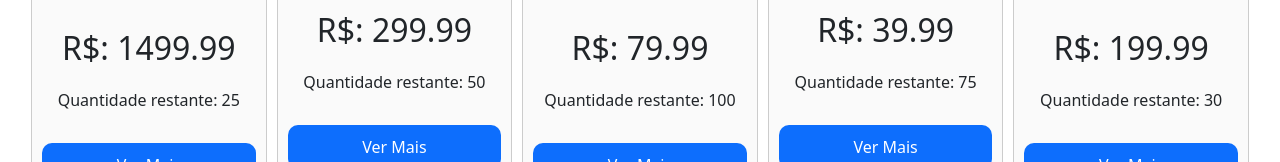
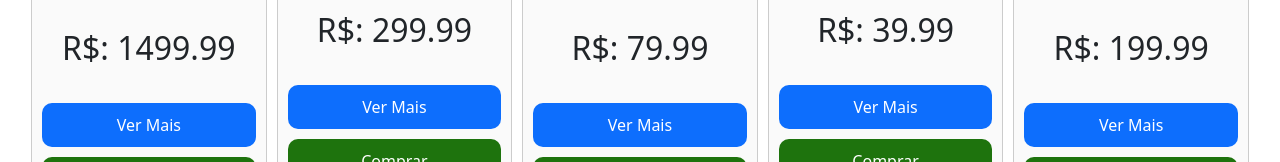
Before and after one commit to Adilson-Fernando-Neves-Ornellas/Trabalho-ReactJs-Serratec-2023.2, a React (Vite) app in the folder project-serraTec-2023.2/: page / in a window 1280 px wide. Shown: the part 562-724 px from the top of the page. Built offline with nearby package versions, Linux system fonts and the light colour scheme; data requests are answered from the project's data file.

Commit message:
fix: tirando a quantidade disponivel do card produto

```diff
--- a/project-serraTec-2023.2/src/components/CardProdutos/CardProduto.jsx
+++ b/project-serraTec-2023.2/src/components/CardProdutos/CardProduto.jsx
@@ -16,7 +16,6 @@ const CardProduto = ({id,nome,preco,quantidade,descricao,imgurl}) => {
       <div className='containerInfoProd'>
         <p className="nomeProd">{nome}</p>
         <p className="precoProd">R$: {preco}</p>
-        <p className="quantidadeProd">Quantidade restante: {quantidade}</p>
       </div>
       <button className="buttonVerMais" onClick={() => pageproduto(id)}>Ver Mais</button>
       <button className="buttonCompra">Comprar</button>
```
